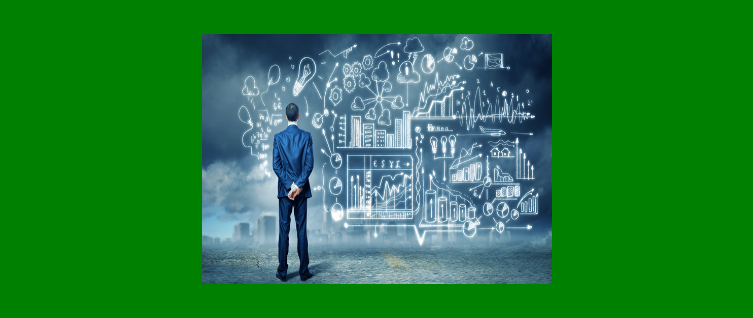
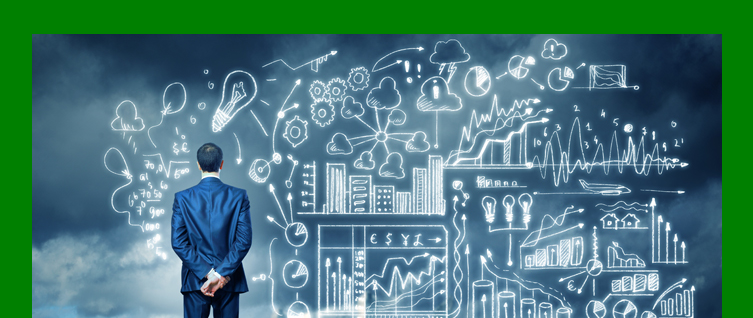
Before and after one commit to MustafaComert/mustafacomert.github.io, a plain HTML site: page index.html in a window 1280 px wide. Shown: the part 148-466 px from the top of the page, without its empty margins (263-1016 px from the left). Drawn offline with Linux system fonts and the light colour scheme.

Commit message:
background

```diff
--- a/index.html
+++ b/index.html
@@ -10,7 +10,7 @@
 <br><br>
 <h1 style = "text-align:center; font-size:300%; font-family:verdana; color:white;">Mustafa Cömert</h1>
 <br>
-<center><img src="ödev.jpg" alt="Fotoğraf" width="350" height="250"></center>
+<center><img src="ödev.jpg" alt="Fotoğraf" width="%100" height="%100"></center>
 <br><br>
 <center><a href = "Personal_Information.pdf" target = "_blank" style = "color:white; font-size:200%;">Personal Information</a></center>
 </body>
```
Also changed, not shown: 1 other file.
